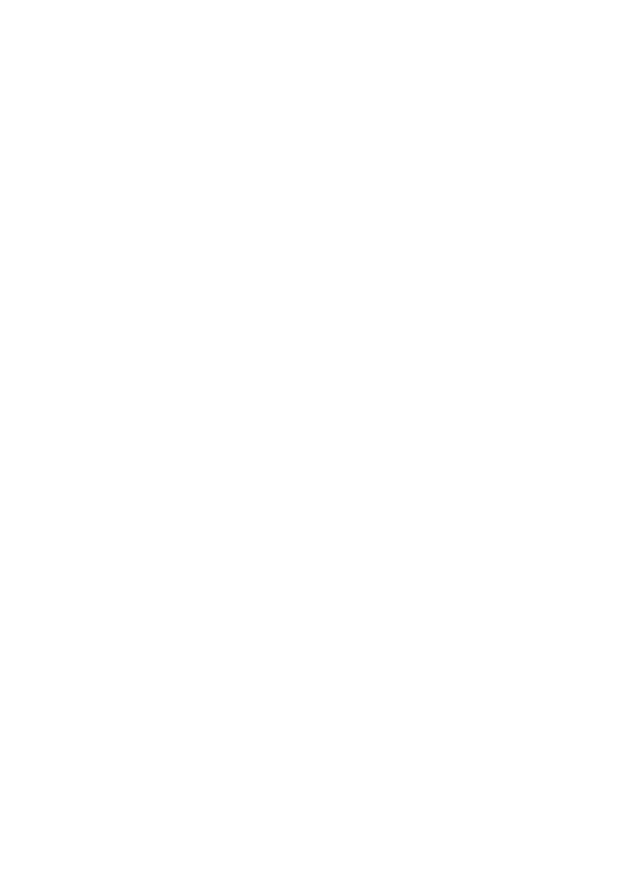
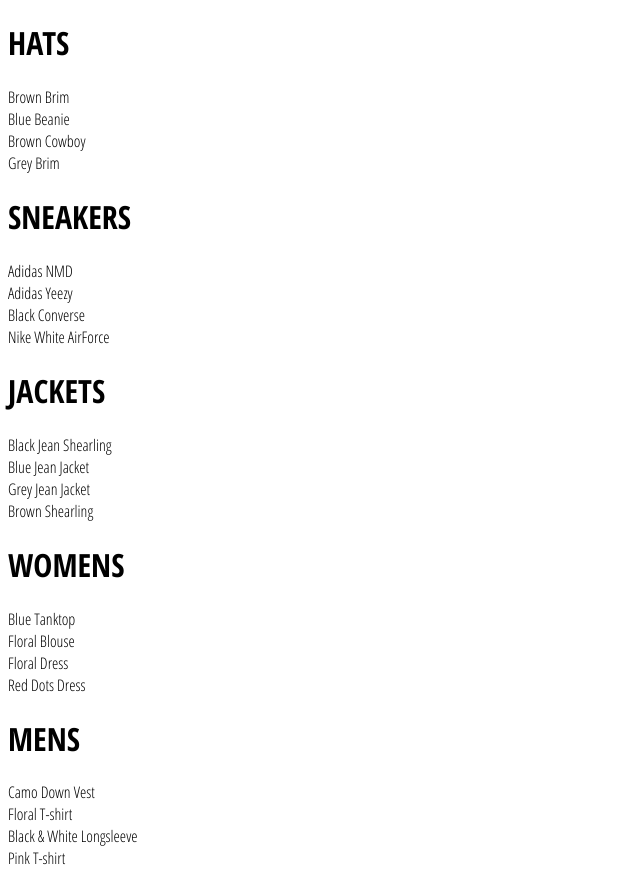
Before and after one commit to davefowler3/crwn-clothing, a React (Create React App) app: page /shop in a window 1280 px wide. Shown: the whole page, without its empty margins (0-640 px from the left). Before the commit the page ends 800 px from the top, so only its background shows below. Built offline with nearby package versions, Linux system fonts and the light colour scheme.

Commit message:
added collection-preview components

```diff
--- a/src/App.js
+++ b/src/App.js
@@ -3,19 +3,14 @@ import { Switch, Route } from "react-router-dom";
 import "./App.css";
 
 import HomePage from "./pages/homepage.component";
-
-const HatsPage = () => (
-  <div>
-    <h1>HATS PAGE</h1>
-  </div>
-);
+import ShopPage from "./pages/shop/shop.component";
 
 function App() {
   return (
     <div>
       <Switch>
         <Route exact path="/" component={HomePage} />
-        <Route exact path="/hats" component={HatsPage} />
+        <Route exact path="/shop" component={ShopPage} />
       </Switch>
     </div>
   );
--- /dev/null
+++ b/src/components/collection-preview/collection-preview.component.jsx
@@ -0,0 +1,19 @@
+import { getByTitle } from "@testing-library/dom";
+import React from "react";
+
+import "./collection-preview.styles.scss";
+
+const CollectionPreview = ({ title, items }) => (
+  <div className="collection-preview">
+    <h1 className="title">{title.toUpperCase()}</h1>
+    <div className="preview">
+      {items
+        .filter((item, idx) => idx < 4)
+        .map((item) => (
+          <div key={item.id}>{item.name}</div>
+        ))}
+    </div>
+  </div>
+);
+
+export default CollectionPreview;
--- /dev/null
+++ b/src/pages/shop/shop.component.jsx
@@ -0,0 +1,28 @@
+import React from "react";
+
+import SHOP_DATA from "./shop.data";
+
+import CollectionPreview from "../../components/collection-preview/collection-preview.component";
+
+class ShopPage extends React.Component {
+  constructor(props) {
+    super(props);
+
+    this.state = {
+      collections: SHOP_DATA,
+    };
+  }
+
+  render() {
+    const { collections } = this.state;
+    return (
+      <div className="shop-page">
+        {collections.map(({ id, ...otherCollectionProps }) => (
+          <CollectionPreview key={id} {...otherCollectionProps} />
+        ))}
+      </div>
+    );
+  }
+}
+
+export default ShopPage;
--- /dev/null
+++ b/src/pages/shop/shop.data.js
@@ -0,0 +1,286 @@
+/* Used as starting data for ShopPage */
+
+const SHOP_DATA = [
+  {
+    id: 1,
+    title: "Hats",
+    routeName: "hats",
+    items: [
+      {
+        id: 1,
+        name: "Brown Brim",
+        // imageUrl: 'https://i.ibb.co/ZYW3VTp/brown-brim.png',
+        imageUrl: "/images/shop-img/hats/brown-brim.png",
+        price: 25,
+      },
+      {
+        id: 2,
+        name: "Blue Beanie",
+        // imageUrl: 'https://i.ibb.co/ypkgK0X/blue-beanie.png',
+        imageUrl: "/images/shop-img/hats/blue-beanie.png",
+        price: 18,
+      },
+      {
+        id: 3,
+        name: "Brown Cowboy",
+        // imageUrl: 'https://i.ibb.co/QdJwgmp/brown-cowboy.png',
+        imageUrl: "/images/shop-img/hats/brown-cowboy.png",
+        price: 35,
+      },
+      {
+        id: 4,
+        name: "Grey Brim",
+        // imageUrl: 'https://i.ibb.co/RjBLWxB/grey-brim.png',
+        imageUrl: "/images/shop-img/hats/grey-brim.png",
+        price: 25,
+      },
+      {
+        id: 5,
+        name: "Green Beanie",
+        // imageUrl: 'https://i.ibb.co/YTjW3vF/green-beanie.png',
+        imageUrl: "/images/shop-img/hats/green-beanie.png",
+        price: 18,
+      },
+      {
+        id: 6,
+        name: "Palm Tree Cap",
+        // imageUrl: 'https://i.ibb.co/rKBDvJX/palm-tree-cap.png',
+        imageUrl: "/images/shop-img/hats/palm-tree-cap.png",
+        price: 14,
+      },
+      {
+        id: 7,
+        name: "Red Beanie",
+        // imageUrl: 'https://i.ibb.co/bLB646Z/red-beanie.png',
+        imageUrl: "/images/shop-img/hats/red-beanie.png",
+        price: 18,
+      },
+      {
+        id: 8,
+        name: "Wolf Cap",
+        // imageUrl: 'https://i.ibb.co/1f2nWMM/wolf-cap.png',
+        imageUrl: "/images/shop-img/hats/wolf-cap.png",
+        price: 14,
+      },
+      {
+        id: 9,
+        name: "Blue Snapback",
+        // imageUrl: 'https://i.ibb.co/X2VJP2W/blue-snapback.png',
+        imageUrl: "/images/shop-img/hats/blue-snapback.png",
+        price: 16,
+      },
+    ],
+  },
+  {
+    id: 2,
+    title: "Sneakers",
+    routeName: "sneakers",
+    items: [
+      {
+        id: 10,
+        name: "Adidas NMD",
+        // imageUrl: 'https://i.ibb.co/0s3pdnc/adidas-nmd.png',
+        imageUrl: "/images/shop-img/sneakers/adidas-nmd.png",
+        price: 220,
+      },
+      {
+        id: 11,
+        name: "Adidas Yeezy",
+        // imageUrl: 'https://i.ibb.co/dJbG1cT/yeezy.png',
+        imageUrl: "/images/shop-img/sneakers/yeezy.png",
+        price: 280,
+      },
+      {
+        id: 12,
+        name: "Black Converse",
+        // imageUrl: 'https://i.ibb.co/bPmVXyP/black-converse.png',
+        imageUrl: "/images/shop-img/sneakers/black-converse.png",
+        price: 110,
+      },
+      {
+        id: 13,
+        name: "Nike White AirForce",
+        // imageUrl: 'https://i.ibb.co/1RcFPk0/white-nike-high-tops.png',
+        imageUrl: "/images/shop-img/sneakers/white-nike-high-tops.png",
+        price: 160,
+      },
+      {
+        id: 14,
+        name: "Nike Red High Tops",
+        // imageUrl: 'https://i.ibb.co/QcvzydB/nikes-red.png',
+        imageUrl: "/images/shop-img/sneakers/nikes-red.png",
+        price: 160,
+      },
+      {
+        id: 15,
+        name: "Nike Brown High Tops",
+        // imageUrl: 'https://i.ibb.co/fMTV342/nike-brown.png',
+        imageUrl: "/images/shop-img/sneakers/nike-brown.png",
+        price: 160,
+      },
+      {
+        id: 16,
+        name: "Air Jordan Limited",
+        // imageUrl: 'https://i.ibb.co/w4k6Ws9/nike-funky.png',
+        imageUrl: "/images/shop-img/sneakers/nike-funky.png",
+        price: 190,
+      },
+      {
+        id: 17,
+        name: "Timberlands",
+        // imageUrl: 'https://i.ibb.co/Mhh6wBg/timberlands.png',
+        imageUrl: "/images/shop-img/sneakers/timberlands.png",
+        price: 200,
+      },
+    ],
+  },
+  {
+    id: 3,
+    title: "Jackets",
+    routeName: "jackets",
+    items: [
+      {
+        id: 18,
+        name: "Black Jean Shearling",
+        // imageUrl: 'https://i.ibb.co/XzcwL5s/black-shearling.png',
+        imageUrl: "/images/shop-img/jackets/black-shearling.png",
+        price: 125,
+      },
+      {
+        id: 19,
+        name: "Blue Jean Jacket",
+        // imageUrl: 'https://i.ibb.co/mJS6vz0/blue-jean-jacket.png',
+        imageUrl: "/images/shop-img/jackets/blue-jean-jacket.png",
+        price: 90,
+      },
+      {
+        id: 20,
+        name: "Grey Jean Jacket",
+        // imageUrl: 'https://i.ibb.co/N71k1ML/grey-jean-jacket.png',
+        imageUrl: "/images/shop-img/jackets/grey-jean-jacket.png",
+        price: 90,
+      },
+      {
+        id: 21,
+        name: "Brown Shearling",
+        // imageUrl: 'https://i.ibb.co/s96FpdP/brown-shearling.png',
+        imageUrl: "/images/shop-img/jackets/brown-shearling.png",
+        price: 165,
+      },
+      {
+        id: 22,
+        name: "Tan Trench",
+        // imageUrl: 'https://i.ibb.co/M6hHc3F/brown-trench.png',
+        imageUrl: "/images/shop-img/jackets/brown-trench.png",
+        price: 185,
+      },
+    ],
+  },
+  {
+    id: 4,
+    title: "Womens",
+    routeName: "womens",
+    items: [
+      {
+        id: 23,
+        name: "Blue Tanktop",
+        // imageUrl: 'https://i.ibb.co/7CQVJNm/blue-tank.png',
+        imageUrl: "/images/shop-img/womens/blue-tank.png",
+        price: 25,
+      },
+      {
+        id: 24,
+        name: "Floral Blouse",
+        // imageUrl: 'https://i.ibb.co/4W2DGKm/floral-blouse.png',
+        imageUrl: "/images/shop-img/womens/floral-blouse.png",
+        price: 20,
+      },
+      {
+        id: 25,
+        name: "Floral Dress",
+        // imageUrl: 'https://i.ibb.co/KV18Ysr/floral-skirt.png',
+        imageUrl: "/images/shop-img/womens/floral-skirt.png",
+        price: 80,
+      },
+      {
+        id: 26,
+        name: "Red Dots Dress",
+        // imageUrl: 'https://i.ibb.co/N3BN1bh/red-polka-dot-dress.png',
+        imageUrl: "/images/shop-img/womens/red-polka-dot-dress.png",
+        price: 80,
+      },
+      {
+        id: 27,
+        name: "Striped Sweater",
+        // imageUrl: 'https://i.ibb.co/KmSkMbH/striped-sweater.png',
+        imageUrl: "/images/shop-img/womens/striped-sweater.png",
+        price: 45,
+      },
+      {
+        id: 28,
+        name: "Yellow Track Suit",
+        // imageUrl: 'https://i.ibb.co/v1cvwNf/yellow-track-suit.png',
+        imageUrl: "/images/shop-img/womens/yellow-track-suit.png",
+        price: 135,
+      },
+      {
+        id: 29,
+        name: "White Blouse",
+        // imageUrl: 'https://i.ibb.co/qBcrsJg/white-vest.png',
+        imageUrl: "/images/shop-img/womens/white-vest.png",
+        price: 20,
+      },
+    ],
+  },
+  {
+    id: 5,
+    title: "Mens",
+    routeName: "mens",
+    items: [
+      {
+        id: 30,
+        name: "Camo Down Vest",
+        // imageUrl: 'https://i.ibb.co/xJS0T3Y/camo-vest.png',
+        imageUrl: "/images/shop-img/mens/camo-vest.png",
+        price: 325,
+      },
+      {
+        id: 31,
+        name: "Floral T-shirt",
+        // imageUrl: 'https://i.ibb.co/qMQ75QZ/floral-shirt.png',
+        imageUrl: "/images/shop-img/mens/floral-shirt.png",
+        price: 20,
+      },
+      {
+        id: 32,
+        name: "Black & White Longsleeve",
+        // imageUrl: 'https://i.ibb.co/55z32tw/long-sleeve.png',
+        imageUrl: "/images/shop-img/mens/long-sleeve.png",
+        price: 25,
+      },
+      {
+        id: 33,
+        name: "Pink T-shirt",
+        // imageUrl: 'https://i.ibb.co/RvwnBL8/pink-shirt.png',
+        imageUrl: "/images/shop-img/mens/pink-shirt.png",
+        price: 25,
+      },
+      {
+        id: 34,
+        name: "Jean Long Sleeve",
+        // imageUrl: 'https://i.ibb.co/VpW4x5t/roll-up-jean-shirt.png',
+        imageUrl: "/images/shop-img/mens/roll-up-jean-shirt.png",
+        price: 40,
+      },
+      {
+        id: 35,
+        name: "Burgundy T-shirt",
+        // imageUrl: 'https://i.ibb.co/mh3VM1f/polka-dot-shirt.png',
+        imageUrl: "/images/shop-img/mens/polka-dot-shirt.png",
+        price: 25,
+      },
+    ],
+  },
+];
+
+export default SHOP_DATA;
```
Also changed, not shown: src/components/collection-preview/collection-preview.styles.scss (added).
